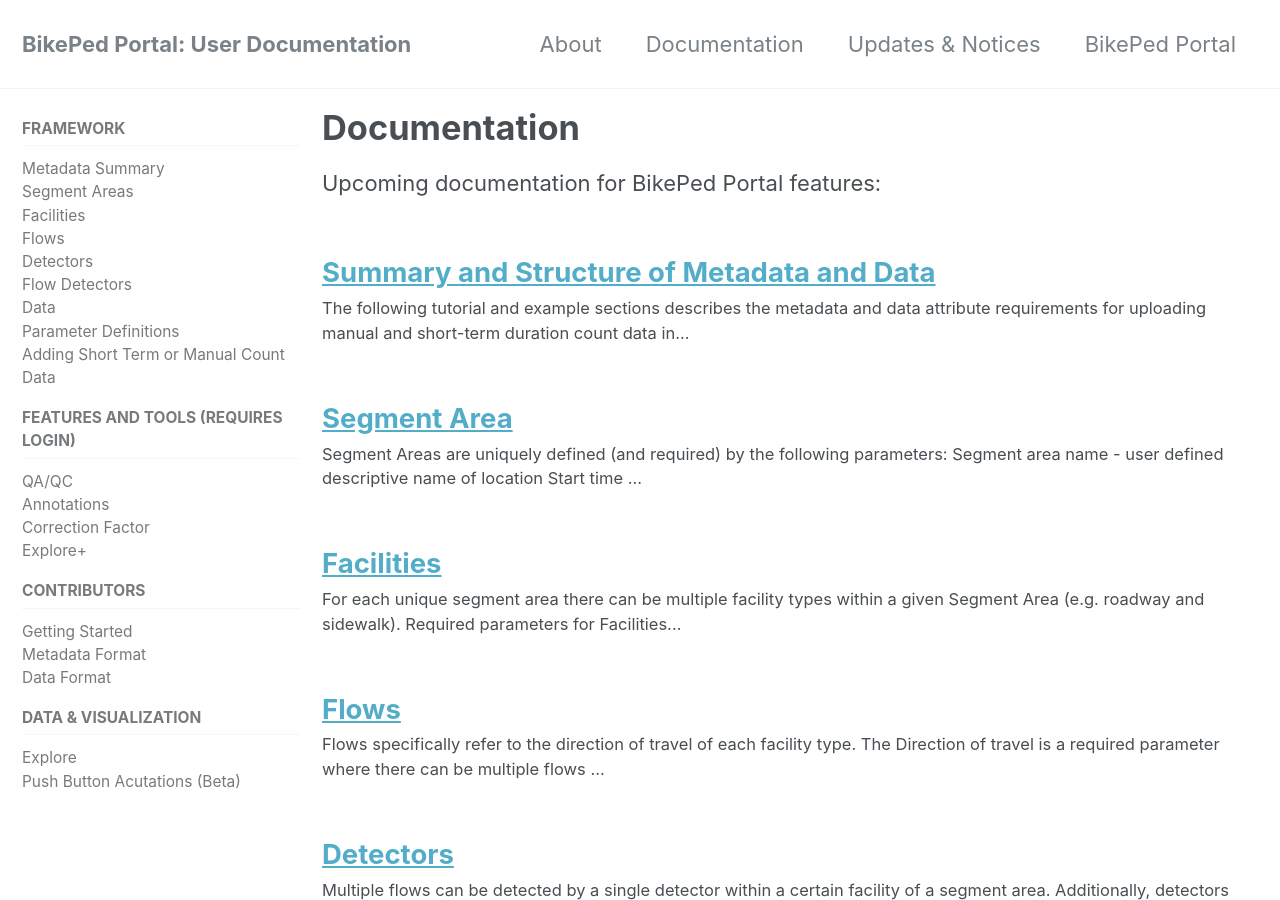
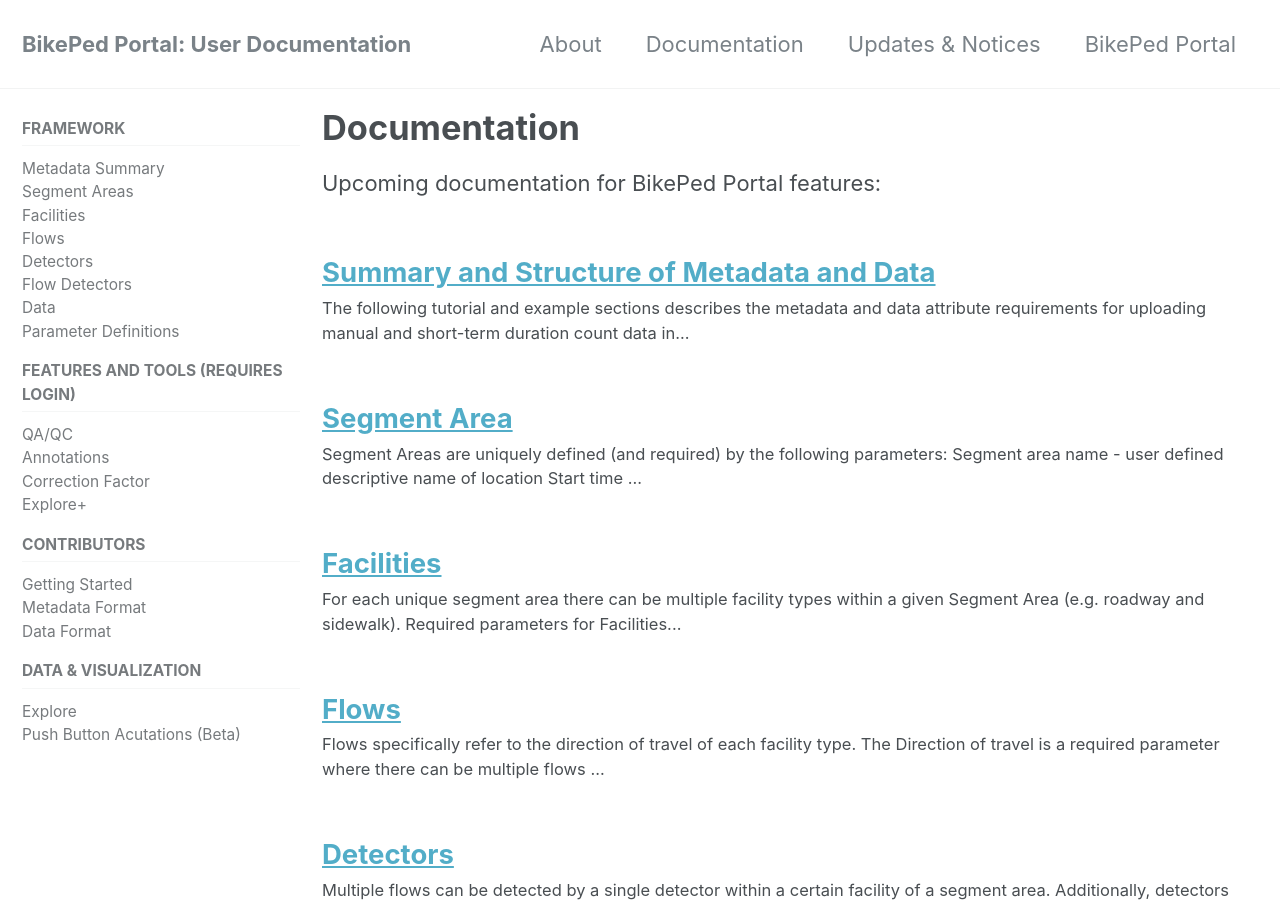
Before and after one commit to PSUTrec/documentation, a Jekyll site: the page built from _pages/documentation.md, in a window 1280 px wide and 900 px high. Built offline with Jekyll 4.4.1, drawn with Linux system fonts in a browser that asks for light colours; nearby versions of some CDN libraries.

Commit message:
Removes dead link from navigation
The "Adding Short Term or Manual Count Data" page
[was renamed](https://github.com/PSUTrec/documentation/commit/fe6386e8f0d9502cc8565e6dce974f05a977a717)
to "Getting Started", and a new link was added to
the navigation sidebar for it, but the
[old link](https://psutrec.github.io/documentation/documents/12-manual-counts/)
was never removed and is now a 404. This change
removes the old link.

```diff
--- a/_data/navigation.yml
+++ b/_data/navigation.yml
@@ -31,8 +31,6 @@ documents:
         url: /documents/06-data/
       - title: "Parameter Definitions"
         url: /documents/07-parameter-definitions/
-      - title: "Adding Short Term or Manual Count Data"
-        url: /documents/12-manual-counts/
 #      - title: "Additional Resources"
 #        url: /documents/08-additional-resources/
 
```
